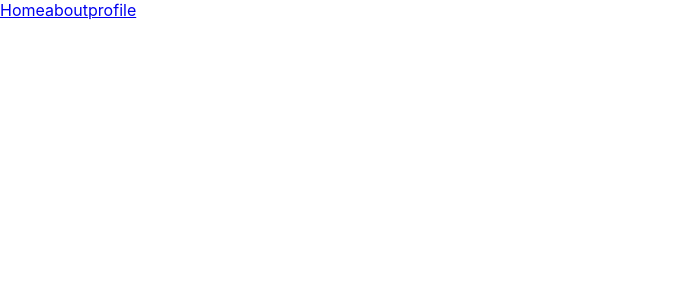
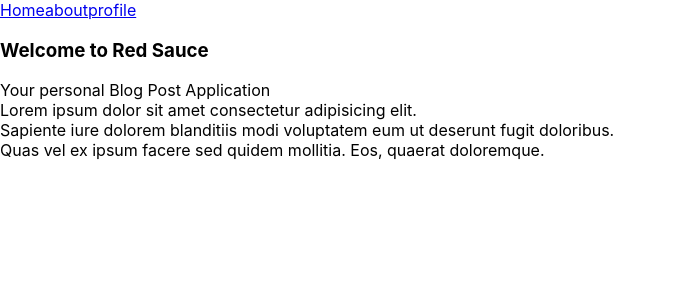
Before and after one commit to alirizvi061/red_sauce, a React (Create React App) app: page / in a window 1280 px wide. Before the commit this address had no page. Shown: the top 300 px of the page, without its empty margins (0-676 px from the left). Built offline with nearby package versions, Linux system fonts and the light colour scheme.

Commit message:
Created / from home page path

```diff
--- a/src/App.js
+++ b/src/App.js
@@ -11,7 +11,7 @@ function App(){
 			<Navigation />
 				<div>
 					<Routes>
-						<Route exact path="/home" element={<Home/>}  />
+						<Route exact path="/" element={<Home/>}  />
 						<Route exact path="/about" element={<About/>} />
 						<Route exact path="/blog" element={<Blog />} />
 					</Routes>
--- a/src/components/Navigation.jsx
+++ b/src/components/Navigation.jsx
@@ -4,7 +4,7 @@ import { useHistory, Link } from "react-router-dom";
 function Navigation() {
     return (
         <div>
-            <a href="/home">Home</a>
+            <a href="/">Home</a>
             <a href="/about">about</a>
             <a href="/profile">profile</a>
         </div>
```
Also changed, not shown: package.json (line endings or trailing spaces).
